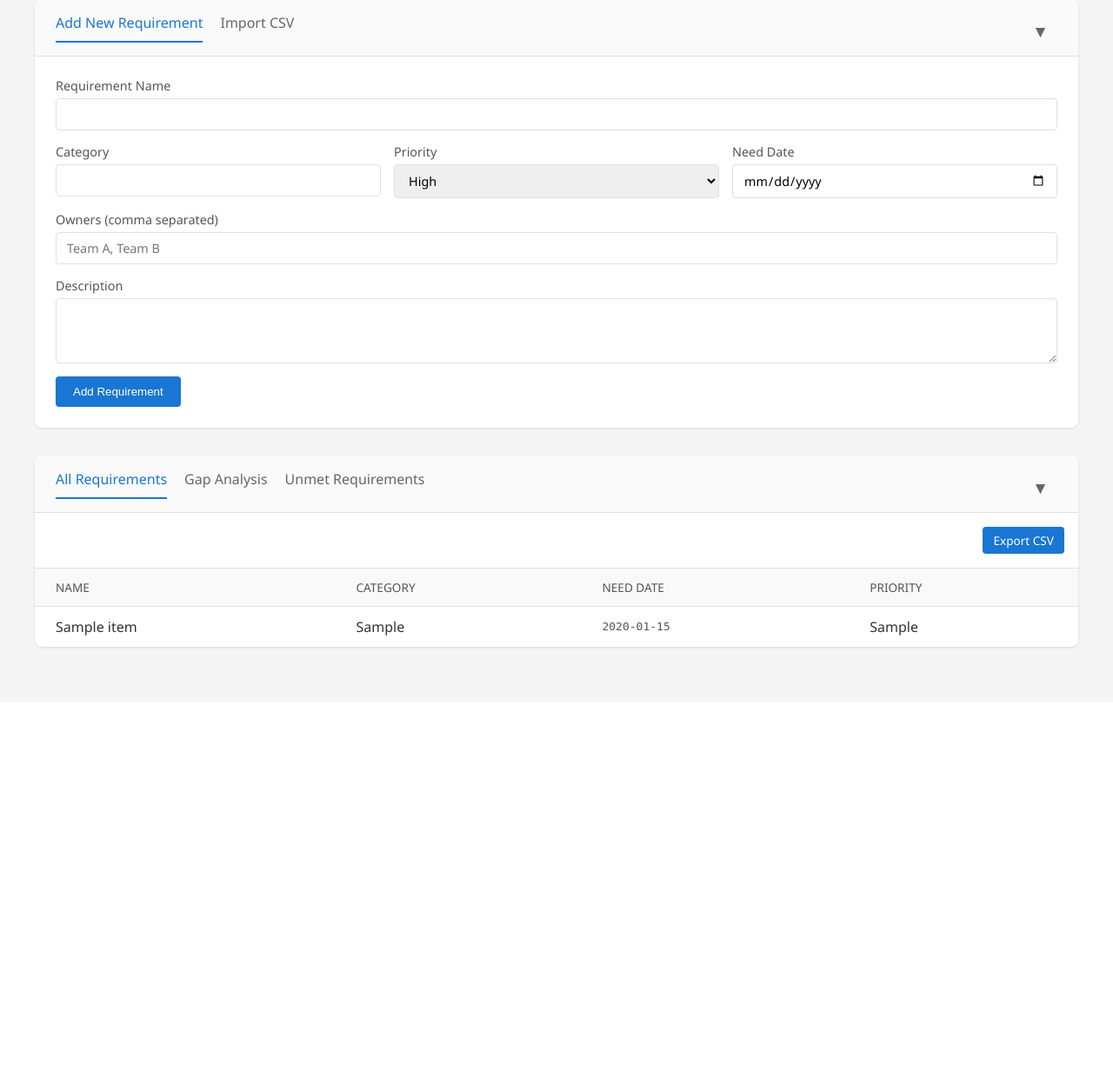
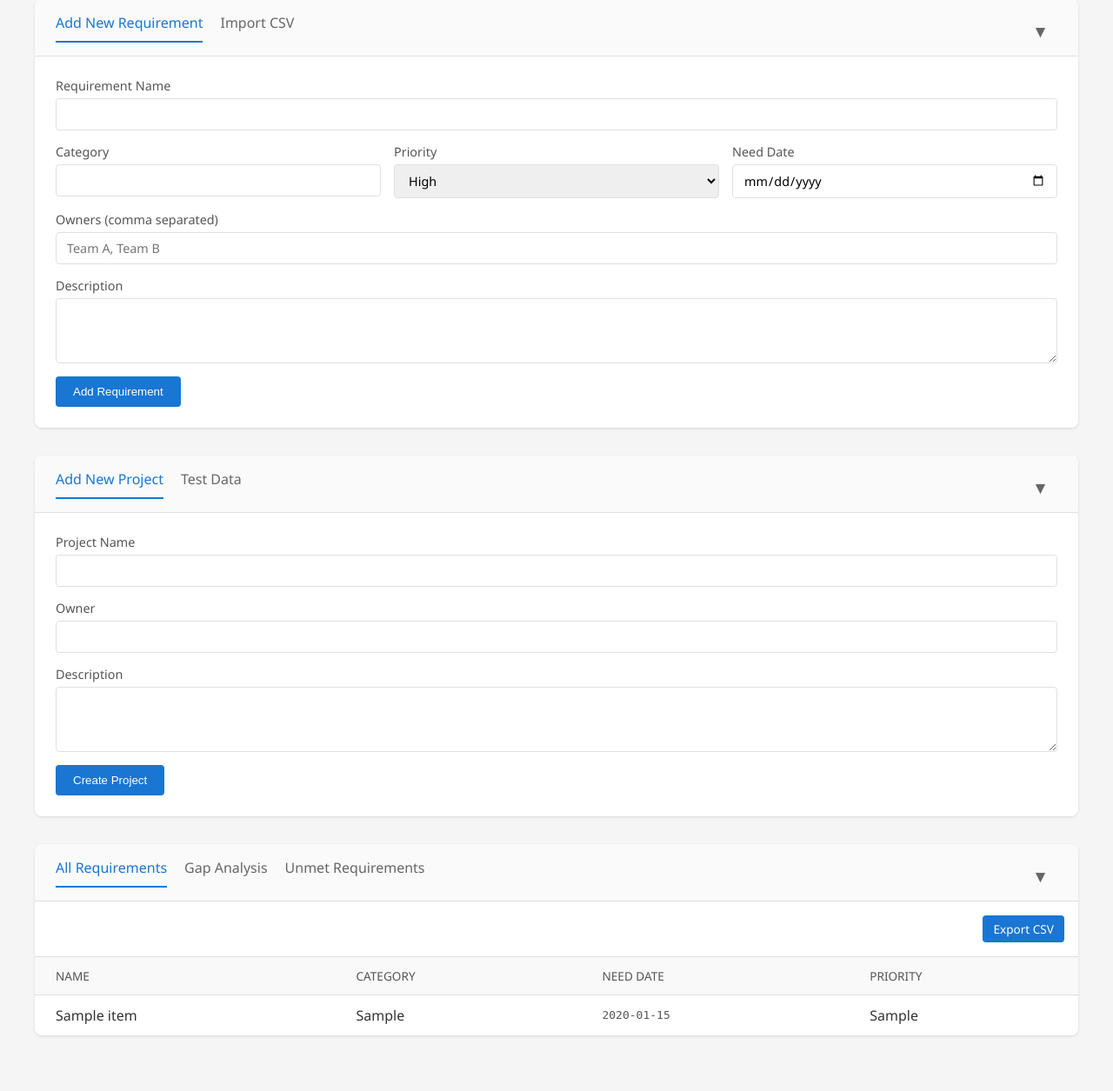
Before and after one commit to tssudhish/blue_orange_plan, a FastAPI app: page /dashboard in a window 1280 px wide. Shown: the part 354-1609 px from the top of the page at 87% size. Before the commit the page ends 1101 px from the top, so only its background shows below. Run offline with FastAPI, Linux system fonts and the light colour scheme; tables that the repository leaves empty hold one stand-in row (values such as "Sample post").

Commit message:
project management

```diff
--- a/src/main.py
+++ b/src/main.py
@@ -125,6 +125,52 @@ async def add_requirement_ui(
     crud.create_blue_plan_item(db=db, blue_plan_item=item_data)
     return RedirectResponse(url="/dashboard", status_code=303)
 
+@app.post("/dashboard/add-project")
+async def add_project_ui(
+    name: str = Form(...),
+    description: str = Form(...),
+    owner: str = Form(...),
+    db: Session = Depends(get_db)
+):
+    project_data = schemas.ProjectCreate(
+        name=name,
+        description=description,
+        owner=owner
+    )
+    crud.create_project(db=db, project=project_data)
+    return RedirectResponse(url="/dashboard", status_code=303)
+
+@app.post("/dashboard/create-test-project")
+async def create_test_project_ui(db: Session = Depends(get_db)):
+    # Create Project
+    project_data = schemas.ProjectCreate(
+        name="Blue-Orange Test Project",
+        description="Standard test project for validating requirements",
+        owner="PMO Team"
+    )
+    project = crud.create_project(db=db, project=project_data)
+
+    # Create Orange Plan Items (Releases)
+    # Release 1: Fits 2024 requirements (End Date: Nov 30, 2024)
+    op_item1 = schemas.OrangePlanItemCreate(
+        name="Release 1.0 (Q4 2024)",
+        description="End of year release",
+        start_date="2024-10-01",
+        end_date="2024-11-30"
+    )
+    crud.create_orange_plan_item(db=db, orange_plan_item=op_item1, project_id=project.id)
+
+    # Release 2: Fits early 2025, but might gap late Feb items if delayed (End Date: Mar 15, 2025)
+    op_item2 = schemas.OrangePlanItemCreate(
+        name="Release 1.1 (Q1 2025)",
+        description="Early 2025 release",
+        start_date="2025-01-01",
+        end_date="2025-03-15"
+    )
+    crud.create_orange_plan_item(db=db, orange_plan_item=op_item2, project_id=project.id)
+
+    return RedirectResponse(url="/dashboard", status_code=303)
+
 @app.post("/dashboard/import-requirements")
 async def import_requirements(
     file: UploadFile = File(...),
--- a/src/static/style.css
+++ b/src/static/style.css
@@ -137,7 +137,7 @@ header p { margin: 0; opacity: 0.8; font-size: 0.9rem; }
 
 /* Tab Styles */
 .tab-header { display: flex; gap: 20px; align-items: flex-end; }
-.tab-link, .view-tab-link {
+.tab-link, .view-tab-link, .proj-tab-link {
     background: none;
     border: none;
     font-family: inherit;
@@ -149,8 +149,8 @@ header p { margin: 0; opacity: 0.8; font-size: 0.9rem; }
     border-bottom: 2px solid transparent;
     margin-bottom: -1px;
 }
-.tab-link:hover, .view-tab-link:hover { color: var(--primary-blue); }
-.tab-link.active, .view-tab-link.active { color: var(--primary-blue); border-bottom-color: var(--primary-blue); }
+.tab-link:hover, .view-tab-link:hover, .proj-tab-link:hover { color: var(--primary-blue); }
+.tab-link.active, .view-tab-link.active, .proj-tab-link.active { color: var(--primary-blue); border-bottom-color: var(--primary-blue); }
 
 .icon-btn {
     background: none;
--- a/src/templates/dashboard.html
+++ b/src/templates/dashboard.html
@@ -89,6 +89,43 @@
                             </small>
                         </div>
                         <button type="submit" class="btn-primary">Upload and Import</button>
+                    </form>
+                </div>
+            </div>
+        </section>
+
+        <!-- Manage Projects Section -->
+        <section class="card">
+            <div class="card-header tab-header">
+                <button class="proj-tab-link active" onclick="openProjTab(event, 'add-proj')">Add New Project</button>
+                <button class="proj-tab-link" onclick="openProjTab(event, 'test-proj')">Test Data</button>
+                <button class="icon-btn" onclick="toggleCard(this)" title="Collapse/Expand" style="margin-left: auto;">▼</button>
+            </div>
+            <div class="card-body" style="padding: 1.5rem;">
+                <!-- Add Project Tab -->
+                <div id="add-proj" class="proj-tab-content">
+                    <form action="/dashboard/add-project" method="post" class="add-form">
+                        <div class="form-group">
+                            <label for="p_name">Project Name</label>
+                            <input type="text" id="p_name" name="name" required>
+                        </div>
+                        <div class="form-group">
+                            <label for="p_owner">Owner</label>
+                            <input type="text" id="p_owner" name="owner" required>
+                        </div>
+                        <div class="form-group">
+                            <label for="p_description">Description</label>
+                            <textarea id="p_description" name="description" rows="3"></textarea>
+                        </div>
+                        <button type="submit" class="btn-primary">Create Project</button>
+                    </form>
+                </div>
+
+                <!-- Test Project Tab -->
+                <div id="test-proj" class="proj-tab-content" style="display: none;">
+                    <p style="margin-bottom: 1rem; color: #555;">Create a sample project with standard releases (Q4 2024, Q1 2025) to test against requirements.</p>
+                    <form action="/dashboard/create-test-project" method="post">
+                        <button type="submit" class="btn-primary">Create Test Project</button>
                     </form>
                 </div>
             </div>
@@ -213,6 +250,20 @@
             evt.currentTarget.className += " active";
         }
 
+        function openProjTab(evt, tabName) {
+            var i, tabcontent, tablinks;
+            tabcontent = document.getElementsByClassName("proj-tab-content");
+            for (i = 0; i < tabcontent.length; i++) {
+                tabcontent[i].style.display = "none";
+            }
+            tablinks = document.getElementsByClassName("proj-tab-link");
+            for (i = 0; i < tablinks.length; i++) {
+                tablinks[i].className = tablinks[i].className.replace(" active", "");
+            }
+            document.getElementById(tabName).style.display = "block";
+            evt.currentTarget.className += " active";
+        }
+
         function toggleCard(btn) {
             var cardBody = btn.closest('.card').querySelector('.card-body');
             if (cardBody.style.display === "none") {
```
